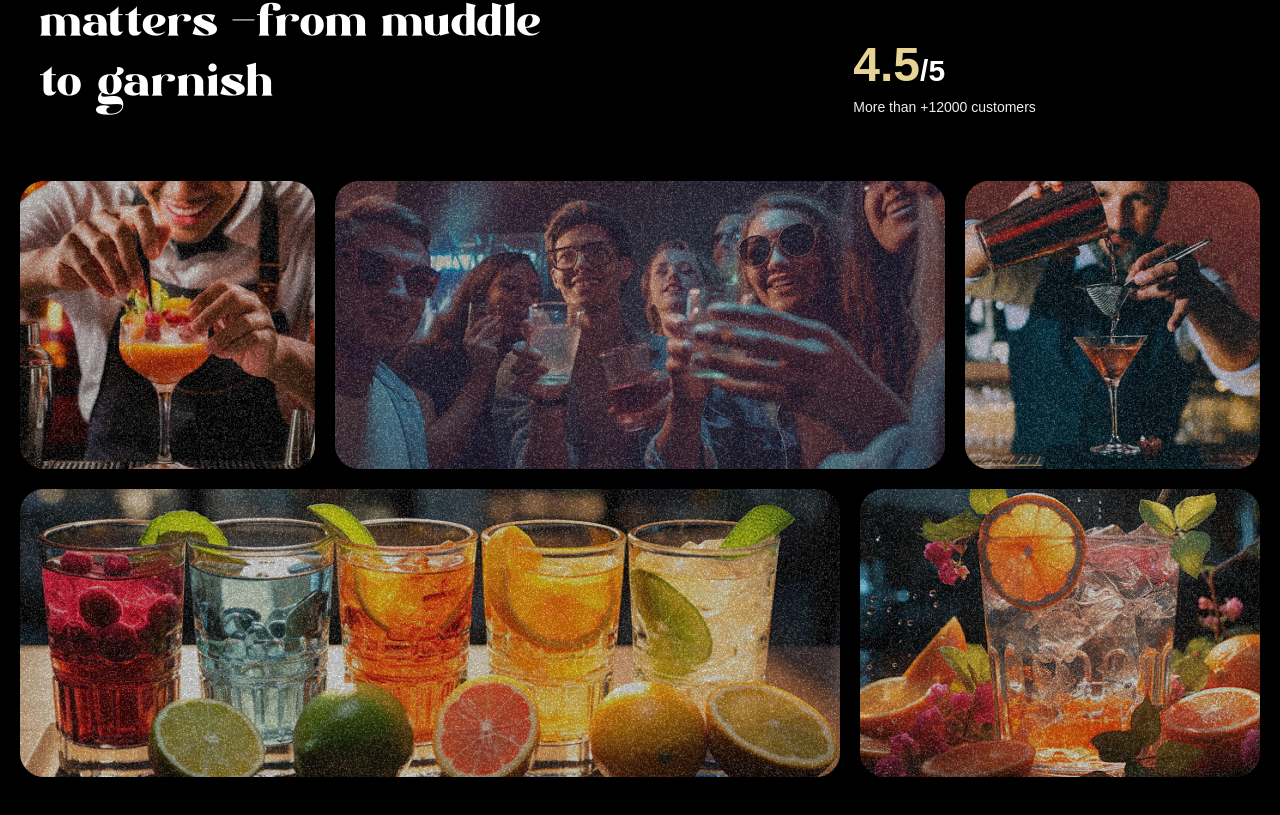
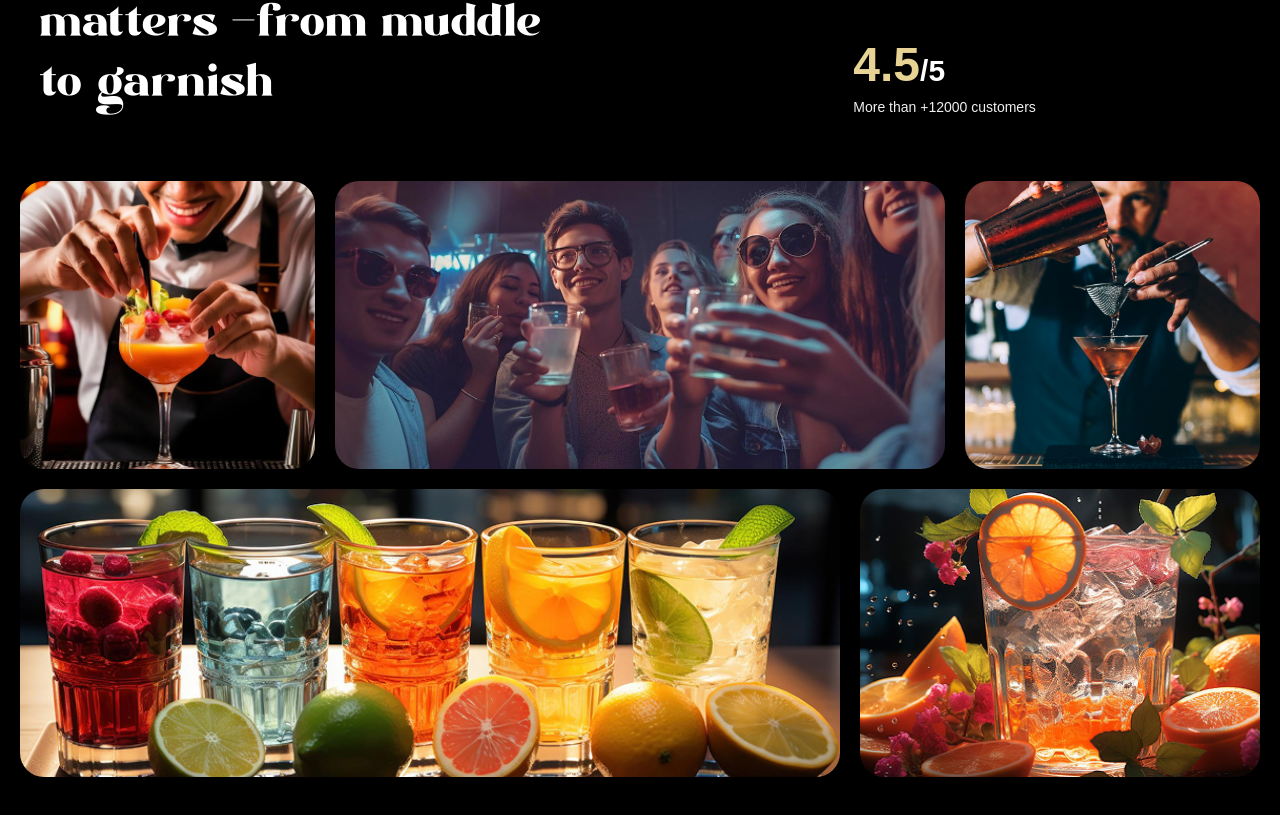
Before and after one commit to sujal-pawar/Maison-Mix, a React (Vite) app: page / in a window 1280 px wide. Shown: the part 1843-2658 px from the top of the page. Built offline with nearby package versions, Linux system fonts and the light colour scheme; a web font is replaced by a local one.

Commit message:
removed the noisy effect

```diff
--- a/src/App.jsx
+++ b/src/App.jsx
@@ -4,6 +4,7 @@ import Navbar from "./components/Navbar";
 import Hero from "./components/Hero";
 import Cocktails from "./components/Cocktails";
 import About from "./components/About";
+import Art from "./components/Art";
 
 gsap.registerPlugin(ScrollTrigger, SplitText);
 
@@ -14,6 +15,7 @@ const App = () => {
         <Hero/>
         <Cocktails/>
         <About/>
+        <Art/>
     </main>
   )
 }
--- a/src/components/About.jsx
+++ b/src/components/About.jsx
@@ -50,25 +50,20 @@ const About = () => {
             </div>
             <div className="top-grid">
                 <div className="md:col-span-3">
-                    <div className="noisy" />
                     <img src="/images/abt1.png" alt="grid-img-1" />
                 </div>
                 <div className="md:col-span-6">
-                    <div className="noisy" />
                     <img src="/images/abt2.png" alt="grid-img-2" />
                 </div>
                 <div className="md:col-span-3">
-                    <div className="noisy" />
                     <img src="/images/abt5.png" alt="grid-img-5" />
                 </div>
             </div>
             <div className="bottom-grid">
                 <div className="md:col-span-8">
-                    <div className="noisy" />
                     <img src="/images/abt3.png" alt="grid-img-3" />
                 </div>
                 <div className="md:col-span-4">
-                    <div className="noisy" />
                     <img src="/images/abt4.png" alt="grid-img-4" />
                 </div>
             </div>
--- /dev/null
+++ b/src/components/Art.jsx
@@ -0,0 +1,11 @@
+import React from 'react'
+
+const Art = () => {
+  return (
+    <div>
+
+    </div>
+  )
+}
+
+export default Art
```
